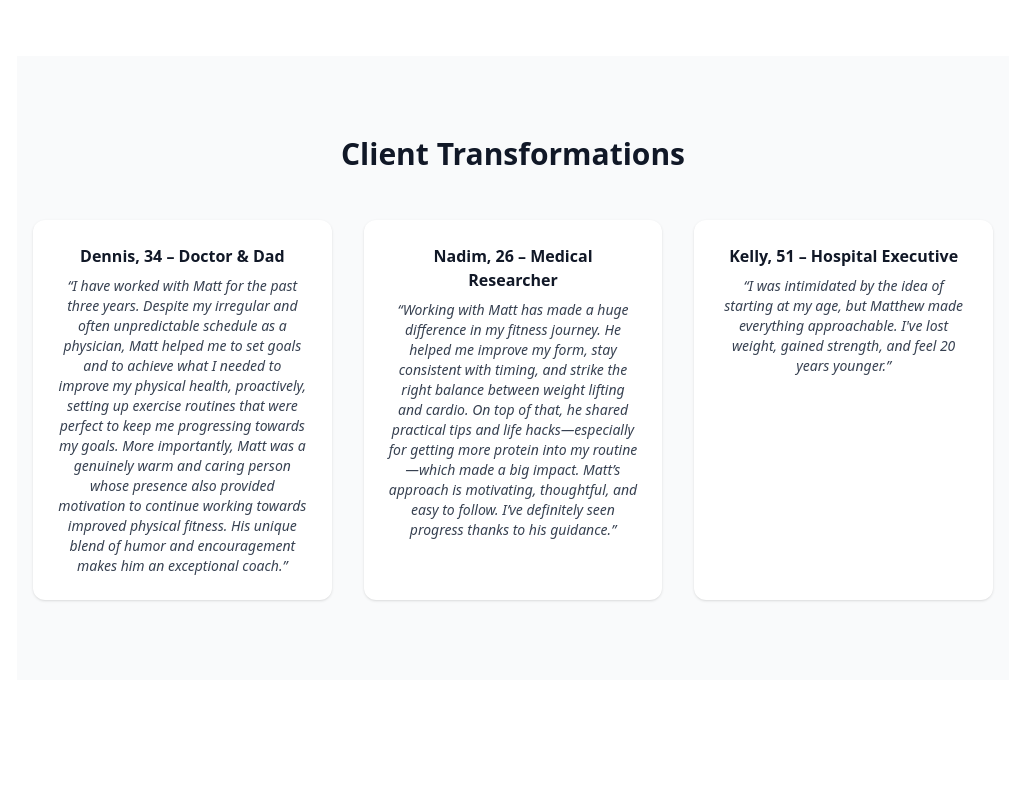
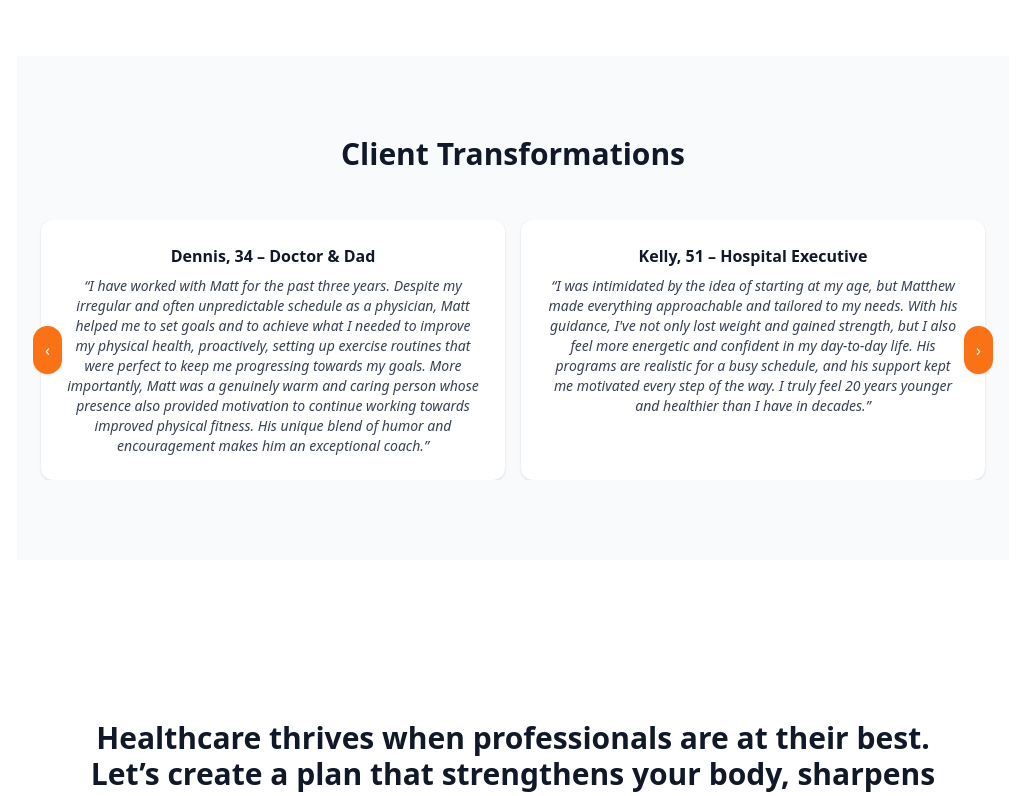
Before and after one commit to mkaufman385/mkauffit-online-training-site, a React (Create React App) app: page / in a window 1280 px wide. Shown: the part 2552-3348 px from the top of the page, without its empty margins (127-1152 px from the left). Built offline with nearby package versions, Linux system fonts and the light colour scheme.

Commit message:
updated testimonials and chevron arrow in services

```diff
--- a/src/components/Services.js
+++ b/src/components/Services.js
@@ -95,7 +95,7 @@ function Services() {
                   animate={{ rotate: expanded === i ? 180 : 0 }}
                   transition={{ duration: 0.3 }}
                 >
-                  <ChevronDownIcon className="h-6 w-6 text-gray-600" />
+                  <ChevronDownIcon className="h-6 w-6 text-orange-500" />
                 </motion.div>
               </div>
               <p className="text-gray-700">{s.summary}</p>
--- a/src/components/Testimonials.js
+++ b/src/components/Testimonials.js
@@ -1,5 +1,6 @@
 // src/components/Testimonials.js
-import { motion } from "framer-motion";
+import { useState, useEffect } from "react";
+import { motion, AnimatePresence } from "framer-motion";
 
 function Testimonials() {
   const testimonials = [
@@ -10,18 +11,60 @@ function Testimonials() {
       images: [],
     },
     {
+      name: "Kelly, 51 – Hospital Executive",
+      quote:
+        "I was intimidated by the idea of starting at my age, but Matthew made everything approachable and tailored to my needs. With his guidance, I've not only lost weight and gained strength, but I also feel more energetic and confident in my day-to-day life. His programs are realistic for a busy schedule, and his support kept me motivated every step of the way. I truly feel 20 years younger and healthier than I have in decades.",
+      images: [],
+    },
+    {
       name: "Nadim, 26 – Medical Researcher",
       quote:
         "Working with Matt has made a huge difference in my fitness journey. He helped me improve my form, stay consistent with timing, and strike the right balance between weight lifting and cardio. On top of that, he shared practical tips and life hacks—especially for getting more protein into my routine—which made a big impact. Matt’s approach is motivating, thoughtful, and easy to follow. I’ve definitely seen progress thanks to his guidance.",
       images: [],
     },
     {
-      name: "Kelly, 51 – Hospital Executive",
+      name: "Diane, 70 – Hospital Social Worker",
       quote:
-        "I was intimidated by the idea of starting at my age, but Matthew made everything approachable. I've lost weight, gained strength, and feel 20 years younger.",
+        "Matthew helped me get back in the groove with my exercising routine after a health setback. His style and approach was very helpful – he’s both low key but focused and knowledgeable. He really starts with what you can do and builds from there. I always enjoyed my training sessions and looked forward to them. The regular commitment to physical activity helped me manage the stresses of life and of work much better. ",
+      images: [],
+    },
+    {
+      name: "👉 Future You – HealthCare Hero",
+      quote:
+        "Wow… is this really me? I’ve lost weight, gained strength, and actually enjoy working out now! Matthew made it easy, even with my crazy schedule, and guided me on my nutrition too. I feel energized, confident, and ready to crush anything—both at work and in life. This isn’t just a transformation, it’s my new favorite version of myself! And guess what? This is YOU—your next success story!",
       images: [],
     },
   ];
+
+  const [visibleCards, setVisibleCards] = useState(2);
+  const [currentIndex, setCurrentIndex] = useState(0);
+
+  // Update visibleCards based on window width
+  useEffect(() => {
+    const updateVisibleCards = () => {
+      setVisibleCards(window.innerWidth < 768 ? 1 : 2);
+    };
+
+    updateVisibleCards();
+    window.addEventListener("resize", updateVisibleCards);
+
+    return () => window.removeEventListener("resize", updateVisibleCards);
+  }, []);
+
+  const handlePrev = () => {
+    setCurrentIndex((prev) =>
+      prev === 0 ? testimonials.length - visibleCards : prev - visibleCards
+    );
+  };
+
+  const handleNext = () => {
+    setCurrentIndex((prev) =>
+      prev + visibleCards >= testimonials.length ? 0 : prev + visibleCards
+    );
+  };
+
+  // Calculate width for flex items
+  const cardWidth = 100 / visibleCards;
 
   return (
     <section id="testimonials" className="py-20 bg-gray-50">
@@ -29,16 +72,20 @@ function Testimonials() {
         <h2 className="text-3xl font-bold mb-12 text-gray-900">
           Client Transformations
         </h2>
-        <div className="grid md:grid-cols-3 gap-8">
-          {testimonials.map((t, index) => (
+
+        <div className="relative overflow-hidden">
           <motion.div
-              key={index}
-              initial={{ opacity: 0, y: 30 }}
-              whileInView={{ opacity: 1, y: 0 }}
-              viewport={{ once: true, amount: 0.3 }}
-              transition={{ duration: 0.7, delay: index * 0.2 }}
-              className="bg-white p-6 rounded-xl shadow hover:shadow-lg transition"
+            animate={{ x: `-${currentIndex * cardWidth}%` }}
+            transition={{ type: "tween", duration: 0.5 }}
+            className="flex"
           >
+            {testimonials.map((t, idx) => (
+              <div
+                key={idx}
+                className="flex-none px-2"
+                style={{ width: `${cardWidth}%` }}
+              >
+                <div className="bg-white p-6 rounded-xl shadow hover:shadow-lg transition h-full">
                   {t.images?.length > 0 && (
                     <div className="flex gap-2 justify-center mb-4">
                       {t.images.map((img, i) => (
@@ -51,11 +98,52 @@ function Testimonials() {
                       ))}
                     </div>
                   )}
-              {/* Name, age, job above quote */}
                   <p className="font-semibold text-gray-900 mb-2">{t.name}</p>
                   <p className="text-gray-700 italic text-sm">“{t.quote}”</p>
+                </div>
+              </div>
+            ))}
+
+            {/* Duplicate first few cards for smooth infinite loop */}
+            {testimonials.slice(0, visibleCards).map((t, idx) => (
+              <div
+                key={`dup-${idx}`}
+                className="flex-none px-2"
+                style={{ width: `${cardWidth}%` }}
+              >
+                <div className="bg-white p-6 rounded-xl shadow hover:shadow-lg transition h-full">
+                  {t.images?.length > 0 && (
+                    <div className="flex gap-2 justify-center mb-4">
+                      {t.images.map((img, i) => (
+                        <img
+                          key={i}
+                          src={img}
+                          alt={t.name}
+                          className="w-24 h-24 object-cover rounded-lg border"
+                        />
+                      ))}
+                    </div>
+                  )}
+                  <p className="font-semibold text-gray-900 mb-2">{t.name}</p>
+                  <p className="text-gray-700 italic text-sm">“{t.quote}”</p>
+                </div>
+              </div>
+            ))}
           </motion.div>
-          ))}
+
+          {/* Navigation buttons */}
+          <button
+            onClick={handlePrev}
+            className="absolute top-1/2 left-0 -translate-y-1/2 bg-orange-500 text-white p-3 rounded-full shadow hover:bg-orange-600 transition"
+          >
+            ‹
+          </button>
+          <button
+            onClick={handleNext}
+            className="absolute top-1/2 right-0 -translate-y-1/2 bg-orange-500 text-white p-3 rounded-full shadow hover:bg-orange-600 transition"
+          >
+            ›
+          </button>
         </div>
       </div>
     </section>
```
Lines whose indentation alone changed are shown as unchanged.
